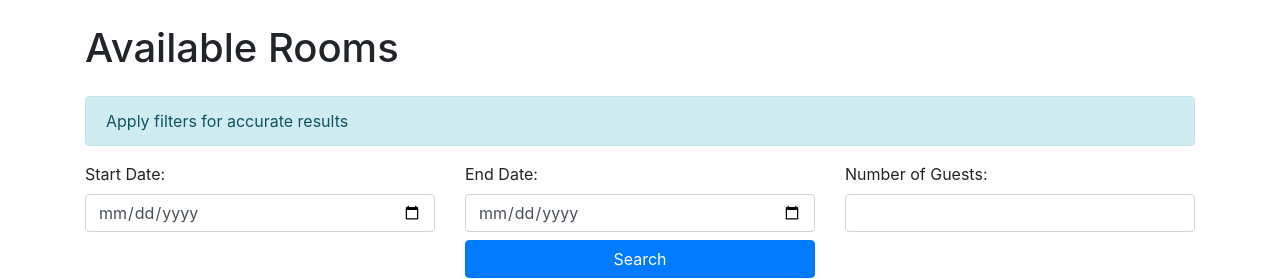
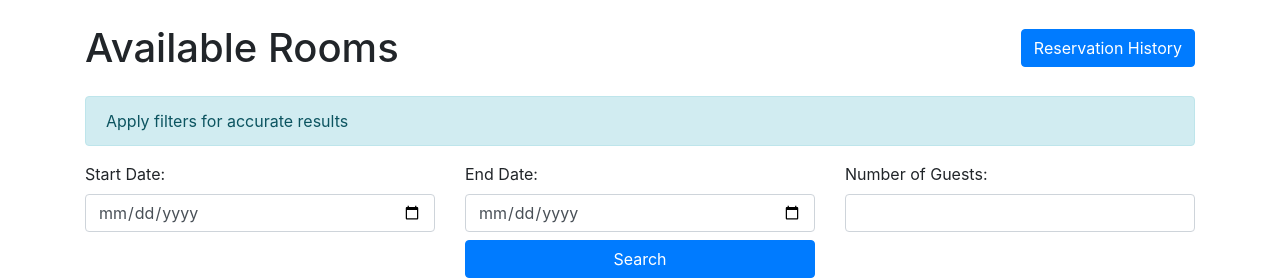
Before and after one commit to njNagaraj/Hotel-Room-Reservation, a Flask app: page /index in a window 1280 px wide. Shown: the top 279 px of the page. Run offline with Flask 3, Linux system fonts and the light colour scheme; some libraries are stand-ins or nearby versions.

Commit message:
added reservation history utton

```diff
--- a/templates/index.html
+++ b/templates/index.html
@@ -12,7 +12,12 @@
 <body>
 
     <div class="container mt-4">
-        <h1 class="mb-4">Available Rooms</h1>
+        <div class="d-flex justify-content-between align-items-center mb-4">
+            <h1 class="mb-0">Available Rooms</h1>
+            <div>
+                <a href="{{ url_for('reservation_history') }}" class="btn btn-primary">Reservation History</a>
+            </div>
+        </div>
 
         <!-- Flash Messages -->
         {% with messages = get_flashed_messages() %}
```
